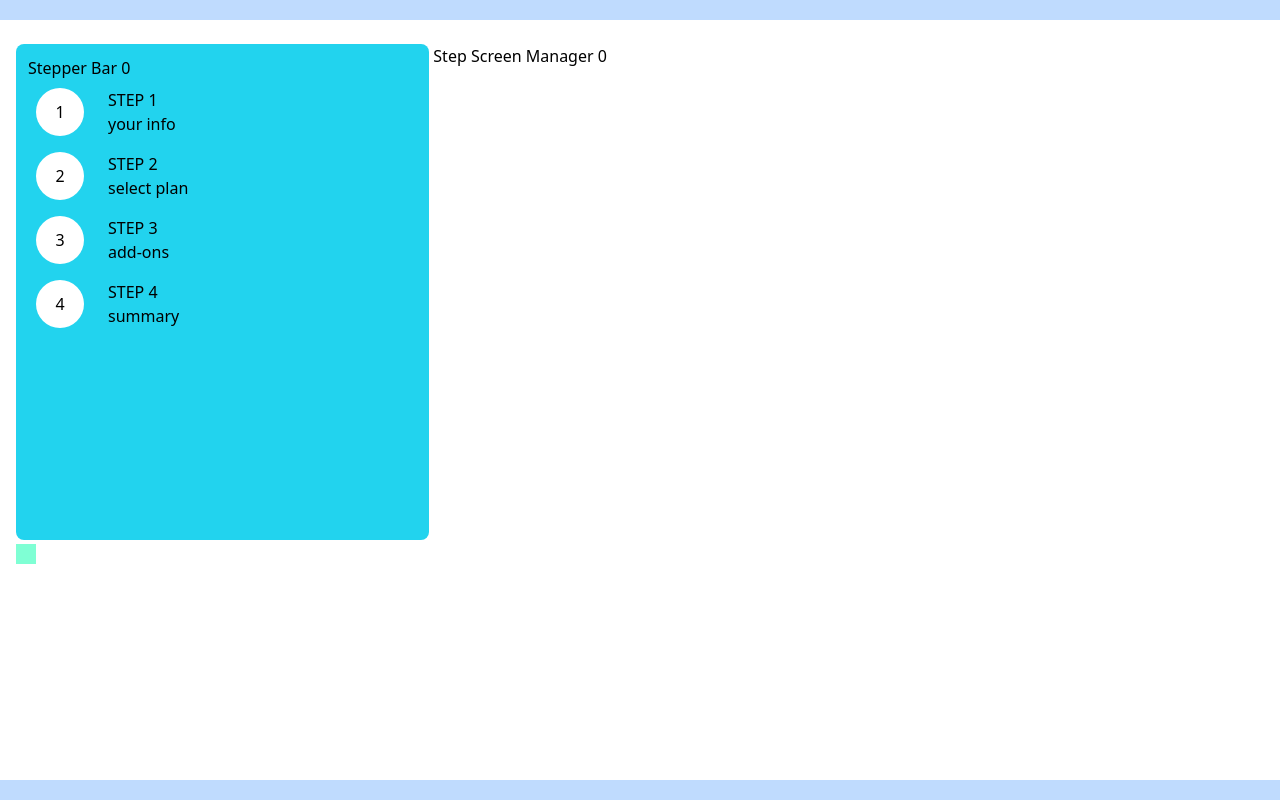
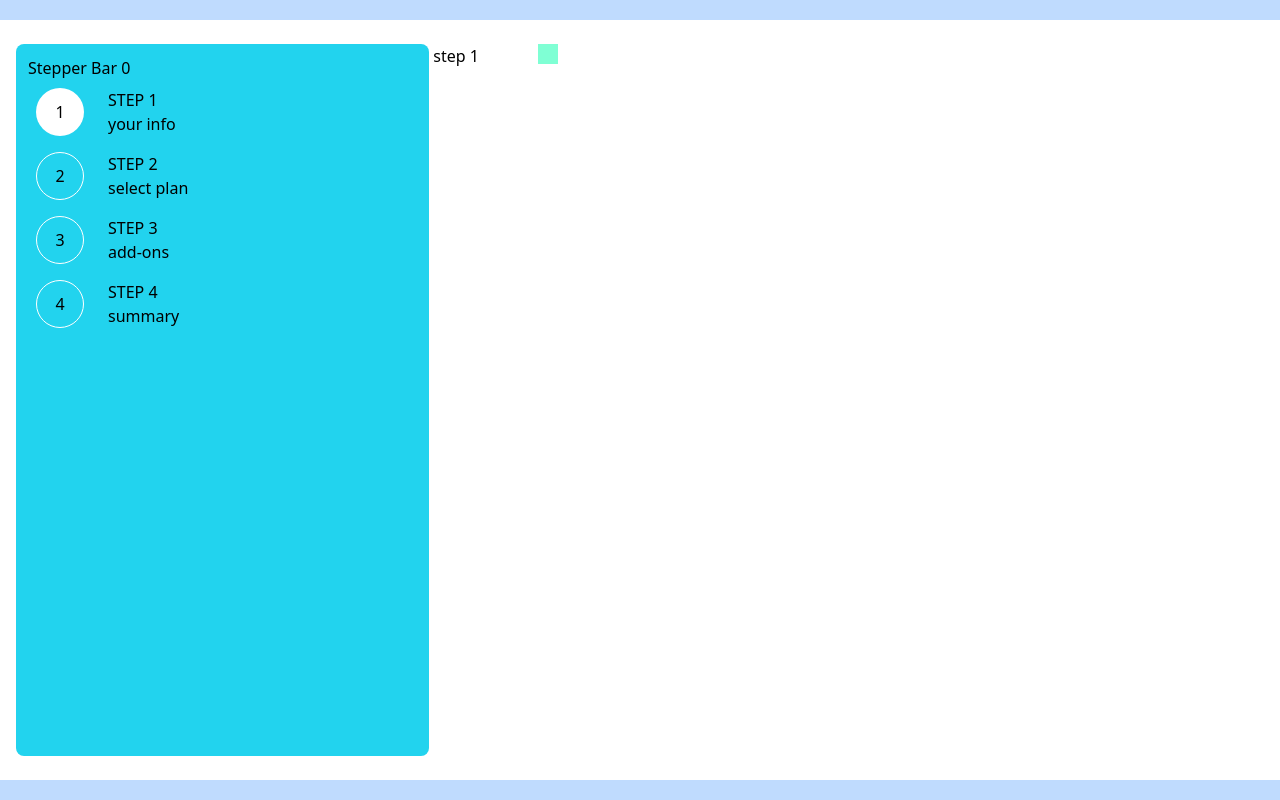
Before and after one commit to laurolyra/fm-multi-step-form, a React (Vite) app: page / in a window 1280 px wide. Built offline with nearby package versions, Linux system fonts and the light colour scheme.

Commit message:
F - dynamic step change

```diff
--- a/src/components/StepContainer/index.tsx
+++ b/src/components/StepContainer/index.tsx
@@ -1,8 +1,12 @@
 import React from 'react';
 
-export const StepContainer = ({ number, subtitle }) => (
+export const StepContainer = ({ number, step, subtitle }) => (
   <div className="flex items-center gap-4">
-    <div className="rounded-full bg-white flex justify-center rounded-full h-12 w-12 m-2">
+    <div
+      className={`rounded-full ${
+        number === step + 1 ? 'bg-white' : 'border-solid border border-white'
+      } flex justify-center rounded-full h-12 w-12 m-2`}
+    >
       <h4 className="my-auto">{number}</h4>
     </div>
     <div className="flex flex-col">
--- a/src/components/StepScreenManager/index.tsx
+++ b/src/components/StepScreenManager/index.tsx
@@ -1,8 +1,16 @@
 import React from 'react';
 import { IStep } from '../../interfaces/iStep';
 
-export const StepScreenManager: React.FC<IStep> = ({ step }) => (
-  <div className="col-span-8">
-    <p>Step Screen Manager {step}</p>
-  </div>
-);
+export const StepScreenManager: React.FC<IStep> = ({ step }) => {
+  console.log('step', step)
+  switch (step) {
+    case 0:
+      return <p>step 1</p>;
+    case 1:
+      return <p>step 2</p>;
+    case 2:
+      return <p>step 3</p>;
+    default:
+      return <p>not found</p>
+  }
+};
--- a/src/components/StepperBar/index.tsx
+++ b/src/components/StepperBar/index.tsx
@@ -5,9 +5,9 @@ import { StepContainer } from '../StepContainer';
 export const StepperBar: React.FC<IStep> = ({ step }) => (
   <div className="col-span-4 bg-cyan-400 rounded-lg p-3">
     <p>Stepper Bar {step}</p>
-    <StepContainer number={1} subtitle="your info" />
-    <StepContainer number={2} subtitle="select plan" />
-    <StepContainer number={3} subtitle="add-ons" />
-    <StepContainer number={4} subtitle="summary" />
+    <StepContainer number={1} step={step} subtitle="your info" />
+    <StepContainer number={2} step={step} subtitle="select plan" />
+    <StepContainer number={3} step={step} subtitle="add-ons" />
+    <StepContainer number={4} step={step} subtitle="summary" />
   </div>
 );
```
